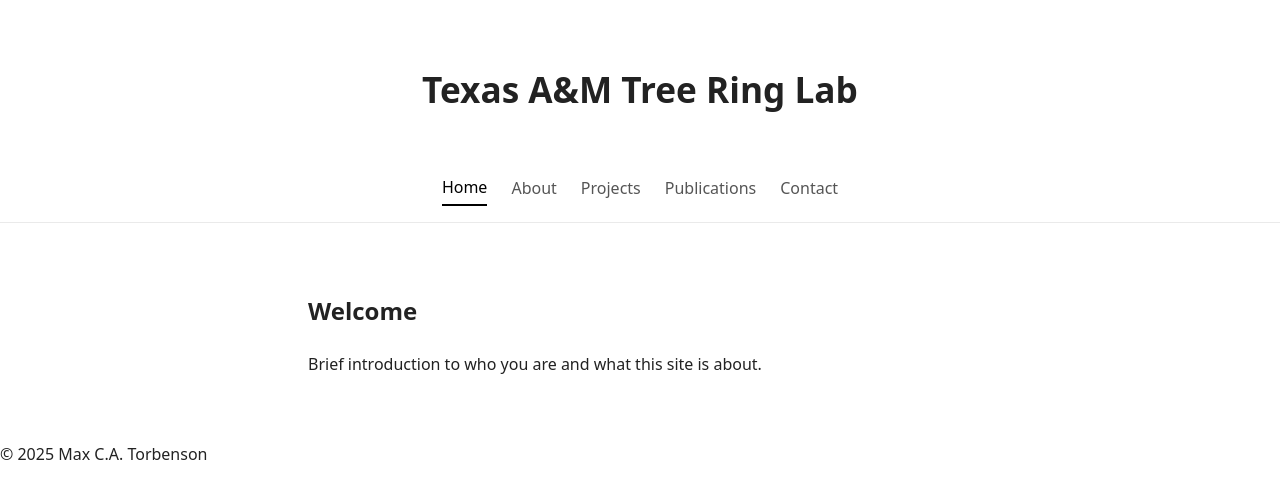
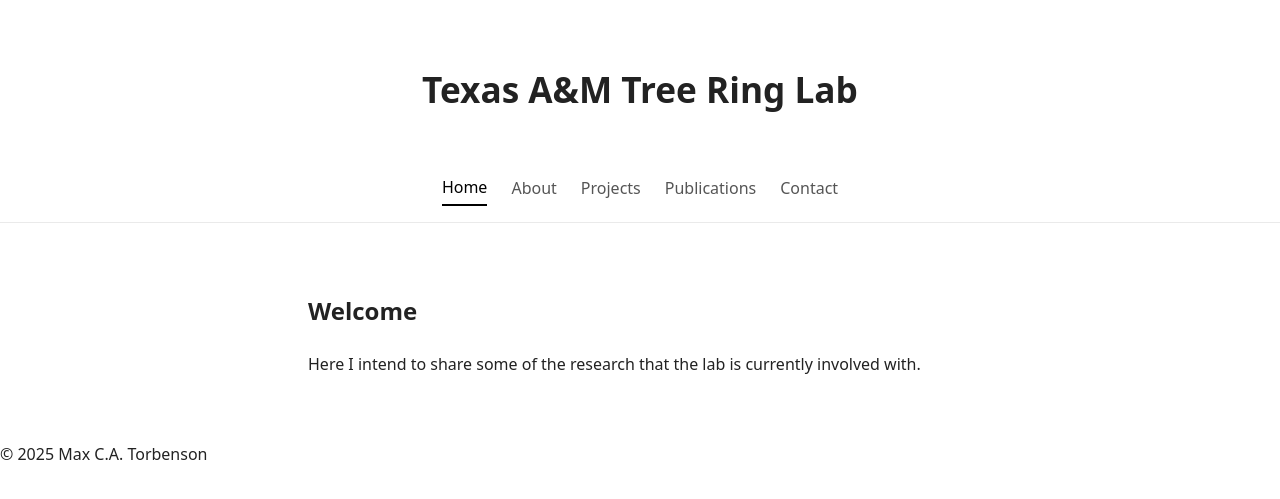
Before and after one commit to mcatorbenson/mcatorbenson.github.io, a Jekyll site: the page built from index.md, in a window 1280 px wide. Shown: the top 499 px of the page. Built offline with Jekyll 4.4.1, drawn with Linux system fonts in a browser that asks for light colours.

Commit message:
Update index.md

```diff
--- a/index.md
+++ b/index.md
@@ -4,5 +4,5 @@ title: Home
 ---
   <h2>Welcome</h2>
   <p>
-    Brief introduction to who you are and what this site is about.
+    Here I intend to share some of the research that the lab is currently involved with.
   </p>
```
